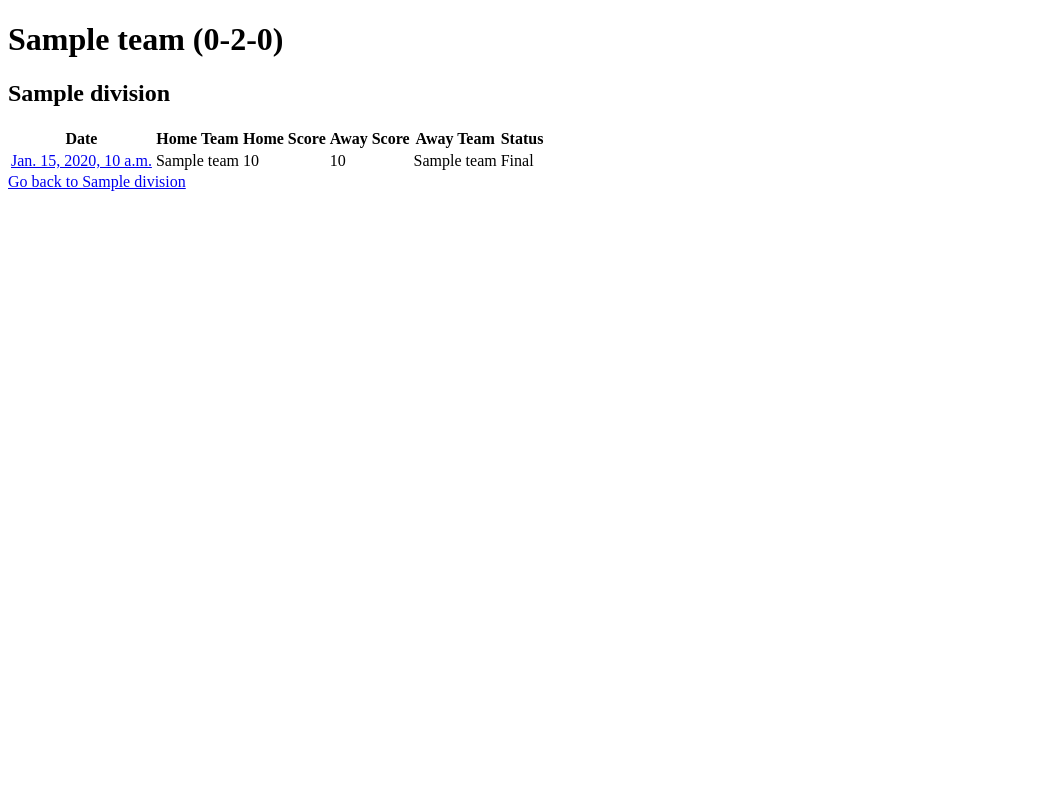
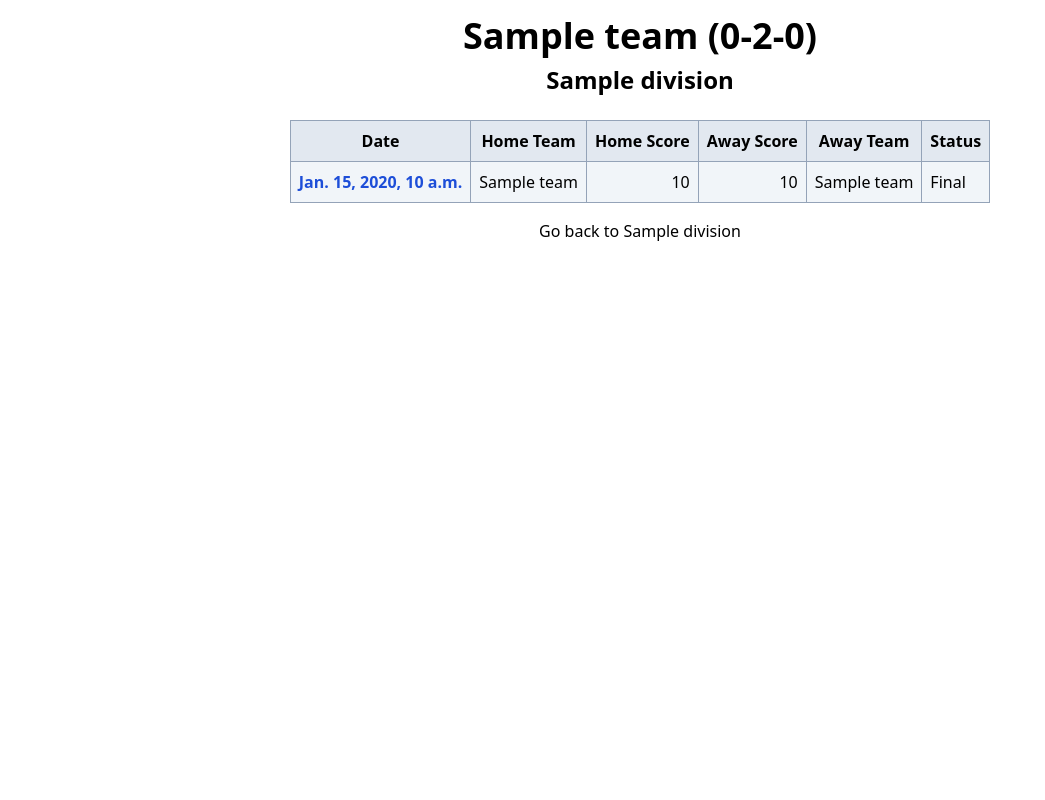
Before and after one commit to jjjjjjonathan/road-to-2024, a Django app: page /team/1/ in a window 1280 px wide. Shown: the whole page, without its empty margins (0-1045 px from the left). Run offline with Django 4.2, Linux system fonts and the light colour scheme; tables that the repository leaves empty hold one stand-in row (values such as "Sample post"); style sheets or scripts are compiled from the project's sources; parts of the project's set-up code (start-up, migrations or seed data) failed here and were passed over; some libraries are stand-ins or nearby versions.

Commit message:
Edit team page to style table with tailwind

```diff
--- a/l1o/templates/team/team.html
+++ b/l1o/templates/team/team.html
@@ -1,75 +1,90 @@
+{% load tailwind_tags %}
 <!DOCTYPE html>
 <html lang="en">
   <head>
     <title>{{ team.name }} || {{ team.division.name }}</title>
+    {% tailwind_css %}
   </head>
   <body>
-    <h1>{{ team.name }} ({{ wins }}-{{ draws }}-{{ losses }}) </h1>
-<h2>{{ team.division.name }}</h2>
-<table>
+    <div class="flex flex-col items-center h-screen gap-y-4">
+      <header class="mt-4">
+        <h1 class="text-4xl font-bold text-center">
+          {{ team.name }} ({{ wins }}-{{ draws }}-{{ losses }})
+        </h1>
+        <h2 class="text-2xl font-semibold text-center mt-2">
+          {{ team.division.name }}
+        </h2>
+      </header>
+      <table class="border border-collapse border-slate-400 mt-2">
         <thead>
-    <tr>
-      <th>Date</th>
-      <th>Home Team</th>
-      <th>Home Score</th>
-      <th>Away Score</th>
-      <th>Away Team</th>
-      <th>Status</th>
+          <tr class="bg-slate-200">
+            <th class="p-2 border border-slate-400">Date</th>
+            <th class="p-2 border border-slate-400">Home Team</th>
+            <th class="p-2 border border-slate-400">Home Score</th>
+            <th class="p-2 border border-slate-400">Away Score</th>
+            <th class="p-2 border border-slate-400">Away Team</th>
+            <th class="p-2 border border-slate-400">Status</th>
           </tr>
         </thead>
         <tbody>
           {% for match in matches %}
-    <tr>
-      <td>
-        <a href="{% url 'l1o:edit' match.e2e_id %}">{{ match.scheduled_time }}</a>
+          <tr class="bg-slate-100">
+            <td class="text-left p-2 border border-slate-400">
+              <a
+                class="font-semibold hover:underline text-blue-700"
+                href="{% url 'l1o:edit' match.e2e_id %}"
+                >{{ match.scheduled_time }}</a
+              >
             </td>
-      <td>
+            <td class="text-left p-2 border border-slate-400">
               {% if match.home_score > match.away_score %}
-        <strong>{{ match.home_team.name }}</strong>
+              <span class="font-bold">{{ match.home_team.name }}</span>
+              {% else %} {{ match.home_team.name }} {% endif %}
+            </td>
+            <td class="text-right p-2 border border-slate-400">
+              {% if match.is_completed %}
+              <!---->
+              {% if match.home_score > match.away_score %}
+              <!---->
+              <span class="font-bold">{{ match.home_score }}</span>
               {% else %}
-        {{ match.home_team.name }}
+              <!---->
+              {{ match.home_score }} {% endif %}
+              <!---->
+              {% else %} -
+              <!---->
               {% endif %}
             </td>
-      <td>
+            <td class="text-right p-2 border border-slate-400">
               {% if match.is_completed %}
-        {% if match.home_score > match.away_score %}
-        <strong>{{ match.home_score }}</strong>
+              <!---->
+              {% if match.away_score > match.home_score %}
+              <span class="font-bold">{{ match.away_score }}</span>
               {% else %}
-        {{ match.home_score }}
+              <!---->
+              {{ match.away_score }}
+              <!---->
               {% endif %}
-        {% else %}
-        -
+              <!---->
+              {% else %} -
+              <!---->
               {% endif %}
             </td>
-      <td>
-        {% if match.is_completed %}
+            <td class="text-left p-2 border border-slate-400">
               {% if match.away_score > match.home_score %}
-        <strong>{{ match.away_score }}</strong>
-        {% else %}
-        {{ match.away_score }}
-        {% endif %}
-        {% else %}
-        -
-        {% endif %}
+              <span class="font-bold">{{ match.away_team.name }}</span>
+              {% else %} {{ match.away_team.name }} {% endif %}
             </td>
-      <td>
-        {% if match.away_score > match.home_score %}
-        <strong>{{ match.away_team.name }}</strong>
-        {% else %}
-        {{ match.away_team.name }}
-        {% endif %}
-      </td>
-      <td>
-        {% if match.is_completed %}
-        Final
-        {% else %}
-        Pending
-        {% endif %}
+            <td class="text-left p-2 border border-slate-400">
+              {% if match.is_completed %} Final {% else %} Pending {% endif %}
             </td>
           </tr>
           {% endfor %}
         </tbody>
       </table>
-<a href="{% url 'l1o:division' team.division.id %}">Go back to {{ team.division.name }}</a>
+      <a href="{% url 'l1o:division' team.division.id %}"
+        >Go back to {{ team.division.name }}</a
+      >
+    </div>
   </body>
 </html>
```
Also changed, not shown: 1 other file. Lines whose indentation alone changed are shown as unchanged.
